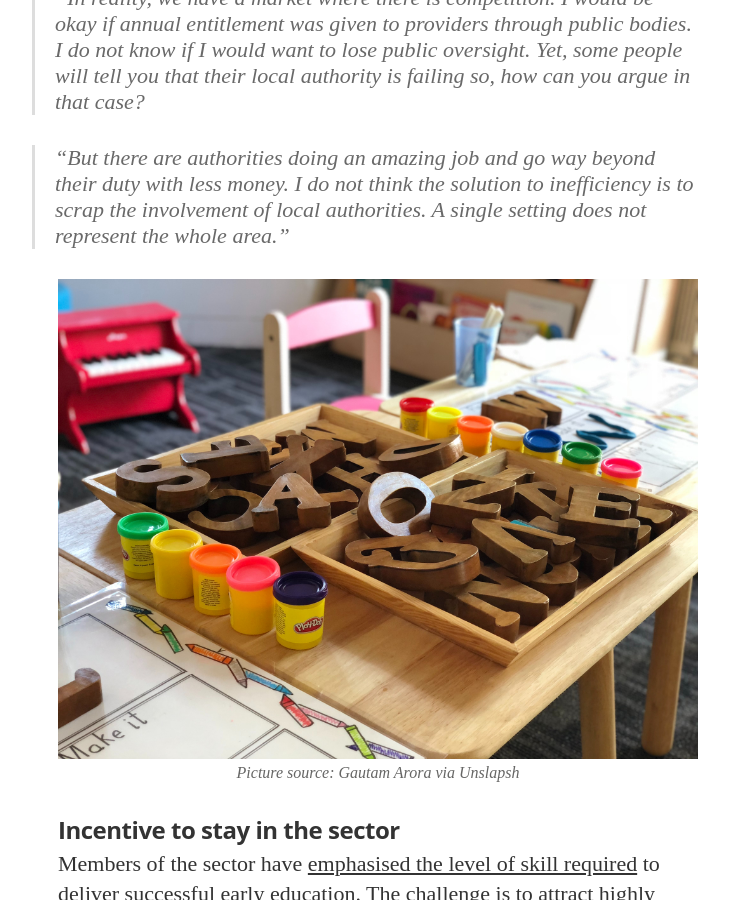
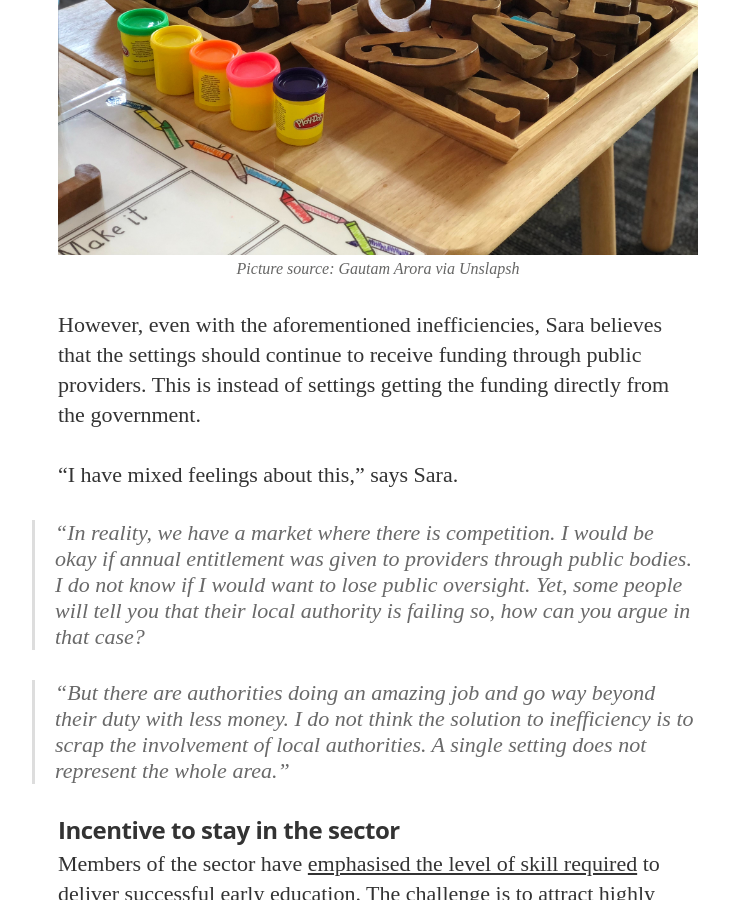
Before and after one commit to GWilloughby99/early-years-project, a Jekyll site: the page built from _posts/2021-08-02-Dr-sara-bonetti-early-years-funding-inefficiency.md, in a window 1280 px wide and 900 px high, scrolled down 2376 px. Shown: the whole window, without its empty margins (262-991 px from the left). Built offline with Jekyll 4.4.1, drawn with Linux system fonts in a browser that asks for light colours; nearby versions of some CDN libraries; some web fonts are replaced.

Commit message:
Update 2021-08-02-Dr-sara-bonetti-early-years-funding-inefficiency.md

```diff
--- a/_posts/2021-08-02-Dr-sara-bonetti-early-years-funding-inefficiency.md
+++ b/_posts/2021-08-02-Dr-sara-bonetti-early-years-funding-inefficiency.md
@@ -24,6 +24,8 @@ image2: "/assets/article_images/mobile-loop.jpg"
 
   <blockquote>“If we were able to streamline the current funding streams, we would not necessarily need much more money. A lot of funding is returned or goes unspent so, it is a matter of restructuring. I think the other inefficiency comes from setting an hourly rate. We could make entitlement that is per year, rather than per child per hour. Even if it was the same amount of money, you could plan for the entire year.” </blockquote>
 
+  <img src="{{"/assets/article_images/alphabet-blocks.jpg" | relative_url}}" alt="Picture source: Gautam Arora via Unslapsh">
+
   <p>However, even with the aforementioned inefficiencies, Sara believes that the settings should continue to receive funding through public providers. This is instead of settings getting the funding directly from the government.</p>
 
   <p>“I have mixed feelings about this,” says Sara.</p>
@@ -31,8 +33,6 @@ image2: "/assets/article_images/mobile-loop.jpg"
   <blockquote>“In reality, we have a market where there is competition. I would be okay if annual entitlement was given to providers through public bodies. I do not know if I would want to lose public oversight. Yet, some people will tell you that their local authority is failing so, how can you argue in that case? </blockquote>
 
   <blockquote>“But there are authorities doing an amazing job and go way beyond their duty with less money. I do not think the solution to inefficiency is to scrap the involvement of local authorities. A single setting does not represent the whole area.”</blockquote>
-
-  <img src="{{"/assets/article_images/alphabet-blocks.jpg" | relative_url}}" alt="Picture source: Gautam Arora via Unslapsh">
 
   <h3> Incentive to stay in the sector </h3>
 
```
